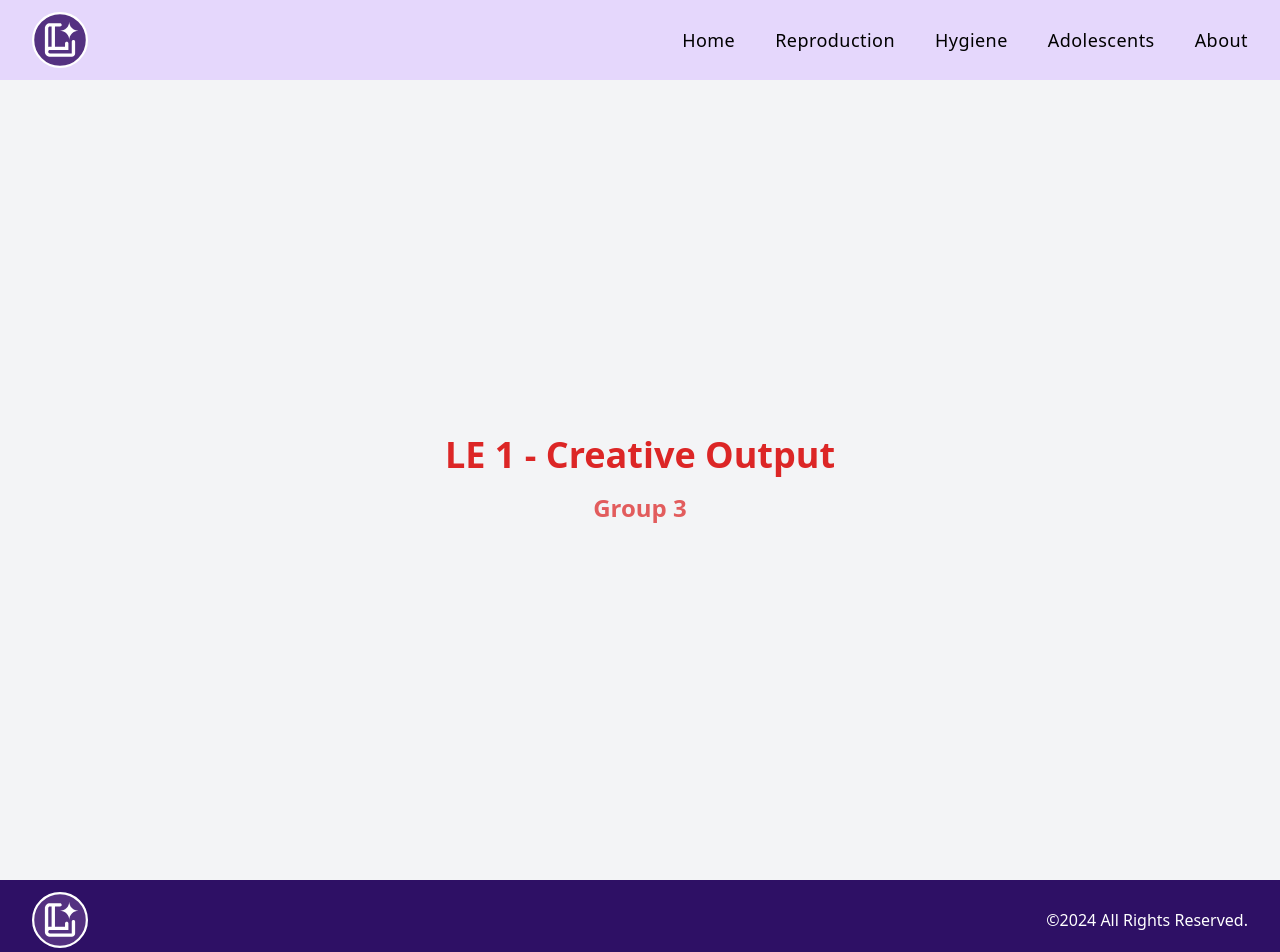
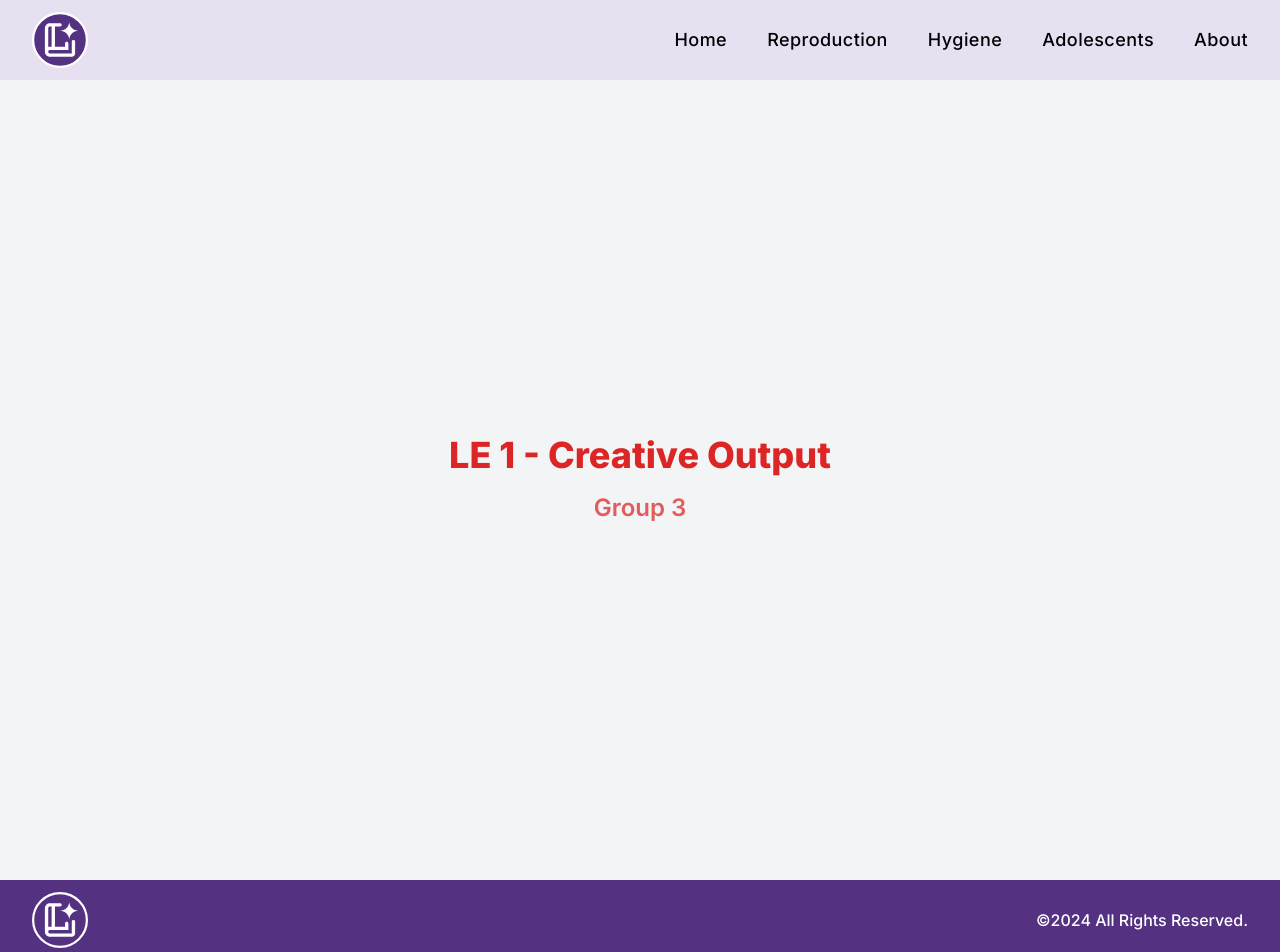
Before and after one commit to rqms40/ege311-le1, a React (Vite) app: page / in a window 1280 px wide. Shown: the top 952 px of the page. Built offline with nearby package versions, Linux system fonts and the light colour scheme.

Commit message:
feat(styles): add custom colors and global Inter font

```diff
--- a/src/components/footer/Footer.jsx
+++ b/src/components/footer/Footer.jsx
@@ -3,7 +3,7 @@ import { logo } from "../../constants";
 
 const Footer = () => {
   return (
-    <footer className="bg-violet-950">
+    <footer className="bg-custom-violet">
       <div className="max-w-screen-2xl mx-auto px-8">
         <div className="w-full h-20 mx-auto flex justify-between items-center">
           <div>
--- a/src/components/navbar/Navbar.jsx
+++ b/src/components/navbar/Navbar.jsx
@@ -5,7 +5,7 @@ import ResponsiveNavbar from "./ResponsiveNavbar";
 
 const Navbar = () => {
   return (
-    <nav className="bg-violet-600/20">
+    <nav className="bg-custom-lavender">
       <div className="max-w-screen-2xl mx-auto px-8">
         <div className="w-full h-20 mx-auto flex justify-between items-center">
           <div>
--- a/src/components/navbar/NavbarItem.jsx
+++ b/src/components/navbar/NavbarItem.jsx
@@ -8,7 +8,7 @@ const NavbarItem = ({ className }) => {
       {navLinksData.map(({ _id, title, link }) => (
         <li
           key={_id}
-          className="text-black font-normal tracking-wide cursor-pointer text-lg hover:text-violet-800 duration-200 "
+          className="text-black text-lg font-medium tracking-wide cursor-pointer hover:text-violet-800 duration-200 "
         >
           <Link to={link}>{title}</Link>
         </li>
--- a/src/index.css
+++ b/src/index.css
@@ -1,3 +1,11 @@
+@import url('https://fonts.googleapis.com/css2?family=Inter:wght@100;200;300;400;500;600;700;800;900&display=swap');
+
 @tailwind base;
 @tailwind components;
 @tailwind utilities;
+
+@layer base {
+    html {
+        font-family: 'Inter', sans-serif;
+    }
+}
--- a/tailwind.config.js
+++ b/tailwind.config.js
@@ -2,7 +2,16 @@
 export default {
   content: ["./index.html", "./src/**/*.{js,ts,jsx,tsx}"],
   theme: {
-    extend: {},
+    extend: {
+      colors: {
+        "custom-lavender": "#E7E0F1",
+        "custom-violet": "#543181",
+        "custom-dark-grey": "#969696",
+      },
+      fontFamily: {
+        inter: ["Inter", "sans-serif"],
+      },
+    },
   },
   plugins: [],
 };
```
